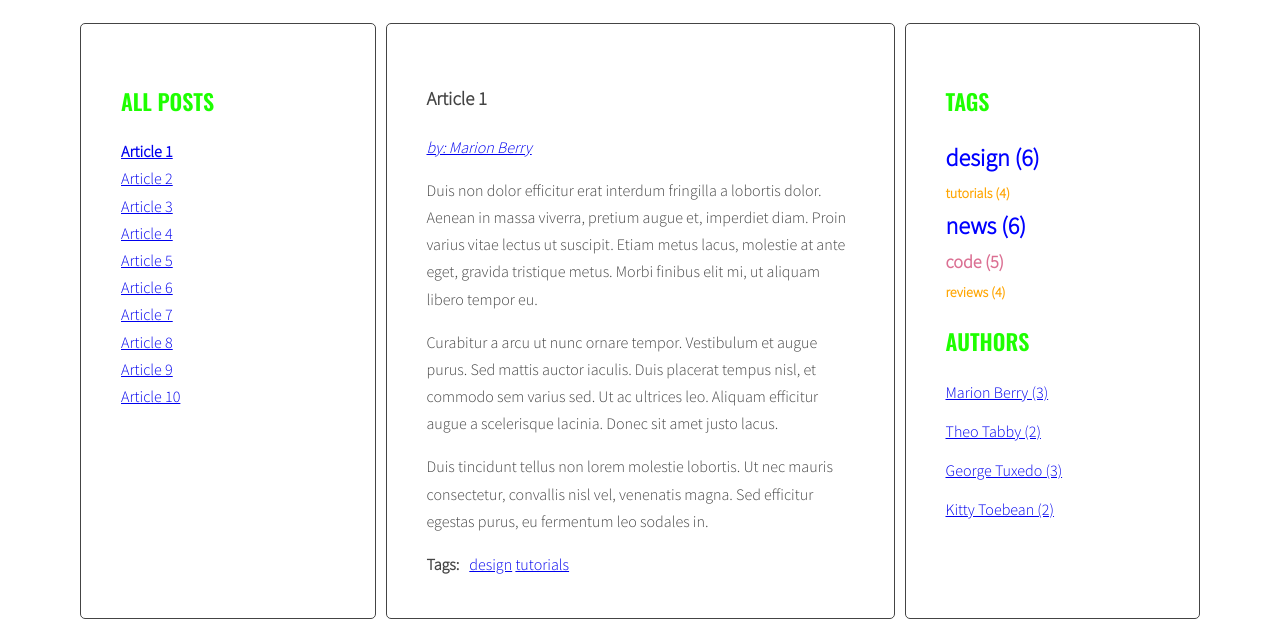
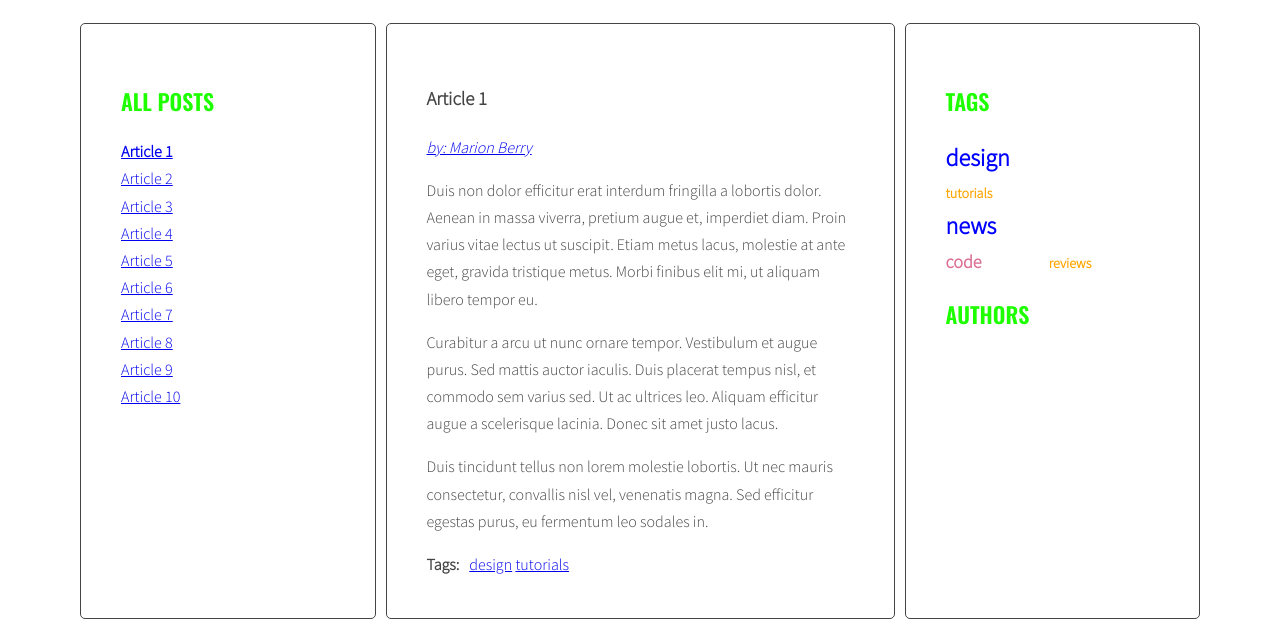
Before and after one commit to Jagoda-Wawrzynek/javascript-blog, a website: page index.html in a window 1280 px wide. Shown: the part 220-847 px from the top of the page. Drawn offline with nearby package versions, Linux system fonts and the light colour scheme.

Commit message:
Add handlebars

```diff
--- a/index.html
+++ b/index.html
@@ -168,6 +168,28 @@
           </main>
         </div>
       </div>
+
+  <script id="template-article-link" type="text/x-handlebars-template">
+  <li><a href="#{{ id }}"><span>{{ title }}</span></a></li>
+  </script>
+  <script id="template-tag-link" type="text/x-handlebars-template">
+  <li><a href="#tag-{{ tag }}">{{ tag }}</a></li>
+  </script>
+  <script id="template-author-link" type="text/x-handlebars-template">
+  <li><a href="#author-{{ author }}">{{ authorTags }}</a></li>
+  </script>
+  <script id="template-cloud-tag-link" type="text/x-handlebars-template">
+  {{#each tags}}
+  <li><a href="#tag-{{ tag }}" class="{{ className }}"> {{ tag }} </a></li>
+  {{/each}}
+  </script>
+  <script id="template-authors-list-link" type="text/x-handlebars-template">
+  {{#each authors}}
+  <li><a href="#author-{{ author }}"> {{ authorTags ({{ authorCount }}) </a></li>
+  {{/each}}
+  </script>
+
+  <script src="https://cdnjs.cloudflare.com/ajax/libs/handlebars.js/4.1.0/handlebars.min.js"></script>
   <script src="js/script.js"></script>
 </body>
 </html>
--- a/js/script.js
+++ b/js/script.js
@@ -1,3 +1,11 @@
+const templates = {
+  articleOfLink: Handlebars.compile(document.querySelector('#template-article-link').innerHTML),
+  tagOfLink: Handlebars.compile(document.querySelector('#template-tag-link').innerHTML),
+  authorOfLink: Handlebars.compile(document.querySelector('#template-author-link').innerHTML),
+  tagCloudLink: Handlebars.compile(document.querySelector('#template-cloud-tag-link').innerHTML),
+  authorListLink: Handlebars.compile(document.querySelector('#template-authors-list-link').innerHTML)
+};
+
 'use strict';
 const optArticleSelector = '.post',
   optTitleSelector = '.post-title',
@@ -6,8 +14,8 @@ const optArticleSelector = '.post',
   optArticleAuthorSelector = '.post-author',
   //optTagsListSelector = '.tags.list',
   optCloudClassCount = 5,
-  optCloudClassPrefix = 'tag-size-';
-  //optArticleAuthorList = '.authors';
+  optCloudClassPrefix = 'tag-size-',
+  optArticleAuthorList = '.authors';
 
 /* ......................................................................................... */
 /* View article */
@@ -22,25 +30,18 @@ function titleClickHandler(event){
   for(let activeLink of activeLinks){
     activeLink.classList.remove('active');
   }
-
   /* [DONE] add class 'active' to the clicked link */
-  //console.log('Clicked element: ', clickedElement);
   clickedElement.classList.add('active');
-
   /* [DONE] remove class 'active' from all articles */
   const activeArticles = document.querySelectorAll('.posts .post.active');
-  //console.log(activeArticles);
   for(let activeArticle of activeArticles){
     activeArticle.classList.remove('active');
   }
   /* [DONE] get 'href' attribute from the clicked link */
   const articleSelector = clickedElement.getAttribute('href');
-  //console.log(articleSelector);
-
   /* [DONE] find the correct article using the selector (value of 'href' attribute) */
   const targetArticle = document.querySelector(articleSelector);
   console.log(targetArticle);
-
   /* [DONE] add class 'active' to the correct article */
   targetArticle.classList.add('active');
 }
@@ -52,11 +53,8 @@ function generateTitleLinks(customSelector = ''){
   /* [DONE] remove contents of titleList */
   const titleList = document.querySelector(optTitleListSelector);
   titleList.innerHTML = '';
-  //console.log(titleList);
-
   /* [DONE] for each article */
   const articles = document.querySelectorAll(optArticleSelector + customSelector);
-  //console.log(optArticleSelector + customSelector);
   //let html = '';
   for(let article of articles) {
     /* [DONE] get the article id */
@@ -64,16 +62,16 @@ function generateTitleLinks(customSelector = ''){
     //console.log(articleId);
     /* [DONE] find the title element */
     const articleTitle = article.querySelector(optTitleSelector).innerHTML;
-    //console.log(articleTitle);
     /* get the title from the title element */
+
     /* [DONE] create HTML of the link */
-    const linkHTML = '<li><a href="#' + articleId + '"><span>' + articleTitle + '</span></a></li>';
-    //console.log(linkHTML);
+    //const linkHTML = '<li><a href="#' + articleId + '"><span>' + articleTitle + '</span></a></li>';
+    const linkHTMLData = {id: articleId, title: articleTitle};
+    const linkHTML = templates.articleOfLink(linkHTMLData);
+
     /* [DONE] insert link into titleList */
     titleList.insertAdjacentHTML('beforeend', linkHTML);
   }
-  //console.log(html);
-
   const links = document.querySelectorAll('.titles a');
   for(let link of links){
     link.addEventListener('click', titleClickHandler);
@@ -125,23 +123,20 @@ function generateTags(){
   /* START LOOP: for every article: find tags wrapper */
     /* [DONE] find tags wrapper */
     const tagsWrapper = article.querySelector(optArticleTagsSelector);
-    //console.log(tagsWrapper);
     /* [DONE] make html variable with empty string */
     let html = '';
-    //console.log(html);
     /* [DONE] get tags from data-tags attribute */
     const articleTags = article.getAttribute('data-tags');
-    //console.log(articleTags);
     /* [DONE] split tags into array */
     const articleTagsArray = articleTags.split(' ');
-    //console.log(articleTagsArray);
     /* [DONE] START LOOP: for each tag */
     for (let tag of articleTagsArray) {
-    /* [DONE] generate HTML of the link */
-      const tagHTML = '<li><a href="#tag-' + tag + '">' + tag + '</a></li>';
-      //console.log(tagHTML);
+      /* [DONE] generate HTML of the link */
+      const tagHTMLData = {tag: tag};
+      const linkHTML = templates.tagOfLink(tagHTMLData);
+      //const tagHTML = '<li><a href="#tag-' + tag + '">' + tag + '</a></li>';
       /* [DONE] add generated code to html variable */
-      html = html + tagHTML + (' ');
+      html = html + linkHTML + (' ');
       /* [NEW] check if this link is NOT already in allTags */
       //if(allTags.indexOf(tagHTML) == -1){
       /* [NEW] add generated code to allTags array */
@@ -155,35 +150,36 @@ function generateTags(){
       }
       /* END LOOP: for each tag */
     }
-    //console.log(html);
     /* [DONE] insert HTML of all the links into the tags wrapper */
     tagsWrapper.insertAdjacentHTML('beforeend', html);
     /* END LOOP: for every article: */
   }
   /* [NEW] find list of tags in right column */
   const tagList = document.querySelector('.tags');
-  //console.log(tagList);
   /* [NEW] add html from allTags to tagList */
   //tagList.innerHTML = allTags.join(' ');
-  //console.log(allTags);
   /* [NEW] create variable for all ilinks HTML code */
-  const tagsParam = calculateTagsParams(allTags);
-  //console.log('tagsParams:', tagsParam);
+  const tagsParams = calculateTagsParams(allTags);
+  //let allTagsHTML = '';
+  const allTagsData = {tags: []};
 
-  let allTagsHTML = '';
   /* [NEW] START LOOP: for each tag in allTags: */
   for (let tag in allTags){
     /* [NEW] generate code of a link and add it to allTagsHTML */
-    const tagLinkHTML = '<li><a class="' +  optCloudClassPrefix + calculateTagClass(allTags[tag],tagsParam) +'" href="#tag-' + tag + '">' + tag +  ' (' + allTags[tag] + ')</a></li>';
-    //console.log('tagLinkHTML:',tagLinkHTML);
+    //const tagLinkHTML = '<li><a class="' +  optCloudClassPrefix + calculateTagClass(allTags[tag],tagsParams) +'" href="#tag-' + tag + '">' + tag +  ' (' + allTags[tag] + ')</a></li>';
     //allTagsHTML += '<li><a href="#tag-' + tag + '">' + tag +  ' (' + allTags[tag] + ') </a></li>';
-    allTagsHTML += tagLinkHTML;
+    //allTagsHTML += tagLinkHTML;
+    allTagsData.tags.push({
+      tag: tag,
+      count: allTags[tag],
+      className: optCloudClassPrefix + calculateTagClass(allTags[tag], tagsParams)
+    });
   }
   /* [NEW] END LOOP: for each tag in allTags: */
-
   /* [NEW] add html from allTagsHTML to tagList */
-  tagList.innerHTML = allTagsHTML;
-  //console.log(allTagsHTML);
+  //tagList.innerHTML = allTagsHTML;
+  tagList.innerHTML = templates.tagCloudLink(allTagsData);
+  console.log(allTagsData);
 
 }
 generateTags();
@@ -192,42 +188,33 @@ generateTags();
 function tagClickHandler(event){
   /* [DONE] prevent default action for this event */
   event.preventDefault();
-  //console.log(event);
   /* [DONE] make new constant named "clickedElement" and give it the value of "this" */
   const clickedElement = this;
-  //console.log(clickedElement);
   /* [DONE] make a new constant "href" and read the attribute "href" of the clicked element */
   const href = clickedElement.getAttribute('href');
-  //console.log(href);
   /* [DONE] make a new constant "tag" and extract tag from the "href" constant */
   const tag = href.replace('#tag-', '');
   /* [DONE] find all tag links with class active */
   const tagActives = document.querySelectorAll('a.active[href^="#tag-"]');
-  //console.log(tagActives); // !!! wyswietla wartość "NodeList []"" !!!
   /* [DONE] START LOOP: for each active tag link */
   for (const tagActive of tagActives){
-    //console.log('test');
     /* [DONE] remove class active */
     tagActive.classList.remove('active');
-    //console.log(tagActive);
   /* END LOOP: for each active tag link */
   }
   /* [DONE] find all tag links with "href" attribute equal to the "href" constant */
   const tagLinks = document.querySelectorAll('a[href="' + href + '"]');
-  //console.log(tagLinks);
   /* START LOOP: for each found tag link */
   for (const tagLink of tagLinks){
     /* [DONE] add class active */
     tagLink.classList.add('active');
-    //console.log(tagLink);
-  /* END LOOP: for each found tag link */
+    /* END LOOP: for each found tag link */
   }
   /* [DONE] execute function "generateTitleLinks" with article selector as argument */
   generateTitleLinks('[data-tags~="' + tag + '"]');
 }
 
 const allTagLinks = document.querySelectorAll('.post-tags a');
-//console.log(allTagLinks);
 for(let eachTagLink of allTagLinks){
   eachTagLink.addEventListener('click', tagClickHandler);
 }
@@ -240,7 +227,6 @@ function addClickListenersToTags(){
   for (const linkToTag of linksToTags){
     /* [DONE] add tagClickHandler as event listener for that link */
     linkToTag.addEventListener('click', tagClickHandler);
-    //console.log(linkToTag);
   /* END LOOP: for each link */
   }
 }
@@ -254,26 +240,24 @@ function generateAuthors(){
   let allAuthors = {};
   /* [DONE] find all articles */
   const articles = document.querySelectorAll(optArticleSelector);
-  //console.log(articles);
   /* [DONE] START LOOP: for every article: */
   for (let article of articles){
     /* [DONE] find author wrapper */
     const authorWrapper = article.querySelector(optArticleAuthorSelector);
-    //console.log(authorWrapper);
     /* [DONE] make html variable with empty string */
     let html = '';
     /* [DONE] get author from data-autor attribute */
     const authorTags = article.getAttribute('data-author');
-    //console.log(authorTags);
     /* [DONE] replace ' ' with '_'  in author name */
     const authorName = authorTags.replace(' ', '_');
-    //console.log(authorName);
     /* [DONE] generate HTML of the link */
+
+    //const authorHTMLData = {authorTags : authorTags};
+    //const linkHTML = templates.authorOfLink(authorHTMLData);
     const authorLink = '<a href="#author_' + authorName + '"> by: ' + authorTags + '</a>';
-    //console.log(authorLink);
+
     /* [DONE] add generated code to html variable */
     html = html + authorLink;
-    //console.log(html);
     /* [NEW] check if this link is NOT already in allAuthots */
     if(!allAuthors[authorTags]){
       /* [NEW] add authorTag to allAuthors object */
@@ -289,23 +273,25 @@ function generateAuthors(){
   /* [NEW] find list of authors in right column */
   const authorList = document.querySelector('.authors');
   console.log(authorList);
-
-  let allAuthorsHTML = '';
+  //let allAuthorsHTML = '';
+  const allAuthorHTML = {authors: []};
   /* [NEW] START LOOP: for each authorTags in allAuthors: */
   for (let authorTags in allAuthors){
+    allAuthorsHTML = allAuthorHTML.authors.push({
+      author: author,
+      authorCount: allAuthors[author]
+    });
     /* [NEW] generate code of a link and add it to allAuthorsHTML */
-    const authorLinkHTML = '<li><a "href="#author_' + authorTags + '">' + authorTags +  ' (' + allAuthors[authorTags] + ')</a></li>';
-    console.log(authorLinkHTML);
-    allAuthorsHTML += '<li><a href="#author_' + authorTags + '">' + authorTags +  ' (' + allAuthors[authorTags] + ') </a></li>';
+    //const authorLinkHTML = '<li><a "href="#author_' + authorTags + '">' + authorTags +  ' (' + allAuthors[authorTags] + ')</a></li>';
+    //console.log(authorLinkHTML);
+    //allAuthorsHTML += '<li><a href="#author_' + authorTags + '">' + authorTags +  ' (' + allAuthors[authorTags] + ') </a></li>';
     //allAuthorsHTML += authorLinkHTML;
   }
   /* [NEW] END LOOP: for each tag in authorTags: */
-
   /* [NEW] add html from allAuthorHTML to authorList */
-  authorList.innerHTML = allAuthorsHTML;
-  //console.log(allAuthorsHTML);
-
-
+  //authorList.innerHTML = allAuthorsHTML;
+  const authorLists = document.querySelector(optArticleAuthorList);
+  authorLists.innerHTML = templates.authorListLink(allAuthorHTML);
 }
 
 generateAuthors();
@@ -321,49 +307,39 @@ const authorClickHandler = function(event){
   /* [DONE] make a new constant "author" and extract author from the "href" constant */
   const author = href.replace('#author_', '');
   const authorWithout_ = author.replace('_', ' ');
-  //console.log(authorWithout_);
   /* [DONE] find all author links with class active */
   const authorActives = document.querySelectorAll('a.active[href^="#author"]');
-  //console.log(authorActives); // !!! wyswietla wartość "NodeList []"" !!!
   /* [DONE] START LOOP: for each active author link */
   for (let authorDeactive of authorActives){
     /* [DONE] remove class active */
     authorDeactive.classList.remove('active');
-    //console.log(authorDeactive); // wyswietla sie po drugim kliknieciu i wykonuje trzykrotnie;
     /* END LOOP: for each active author link */
   }
   /* [DONE] find all author links with "href" attribute equal to the "href" constant */
   const authorLinks = document.querySelectorAll('article[href="' + href + '"]');
-  //console.log(authorLinks);
   /* START LOOP: for each found author link */
   for (let authorLink of authorLinks){
     /* [DONE] add class active */
     authorLink.classList.add('active');
-    //console.log(authorLink);
     /* END LOOP: for each found author link */
   }
   /* [DONE] execute function "generateTitleLinks" with article selector as argument */
   generateTitleLinks('[data-author="' + authorWithout_ + '"]');
-  //console.log(generateTitleLinks);
 };
 
 const Auhtors = document.querySelectorAll('.post-author a');
-//console.log(Auhtors);
 for(let author of Auhtors){
   author.addEventListener('click', authorClickHandler);
-  //console.log(author);
 }
 
 /* ......................................................................................... */
 function addClickListenersToAuthors(){
   /* [DONE] find all links to author */
   const linksToAuthors = document.querySelectorAll('a[href^="#author"]');
-  //console.log(linksToAuthors);
   /* START LOOP: for each link */
   for (const linkToAuthor of linksToAuthors){
     /* [DONE] add tagClickHandler as event listener for that link */
     linkToAuthor.addEventListener('click', authorClickHandler);
-    //console.log(linkToAuthor);
     /* END LOOP: for each link */
   }
 }
```
Also changed, not shown: css/style.css (+27 -116 lines).
